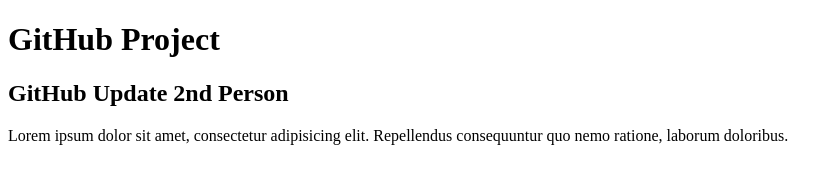
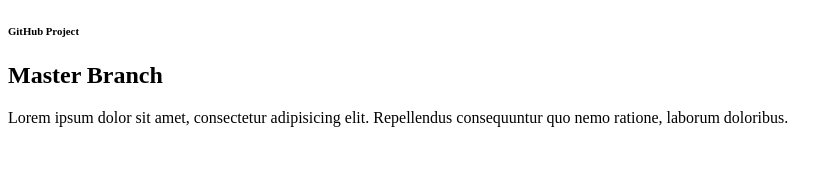
Before and after one commit to Zioun/my-first-website, a plain HTML site: page index.html in a window 1280 px wide. Shown: the whole page, without its empty margins (0-839 px from the left). Drawn offline with Linux system fonts and the light colour scheme.

Commit message:
update new system

```diff
--- a/index.html
+++ b/index.html
@@ -6,8 +6,8 @@
     <title>Document</title>
 </head>
 <body>
-    <h1>GitHub Project</h1>
-    <h2>GitHub Update 2nd Person</h2>
+    <h6>GitHub Project</h6>
+    <h2>Master Branch</h2>
     <p>Lorem ipsum dolor sit amet, consectetur adipisicing elit. Repellendus consequuntur quo nemo ratione, laborum doloribus.</p>
 </body>
 </html>
```
